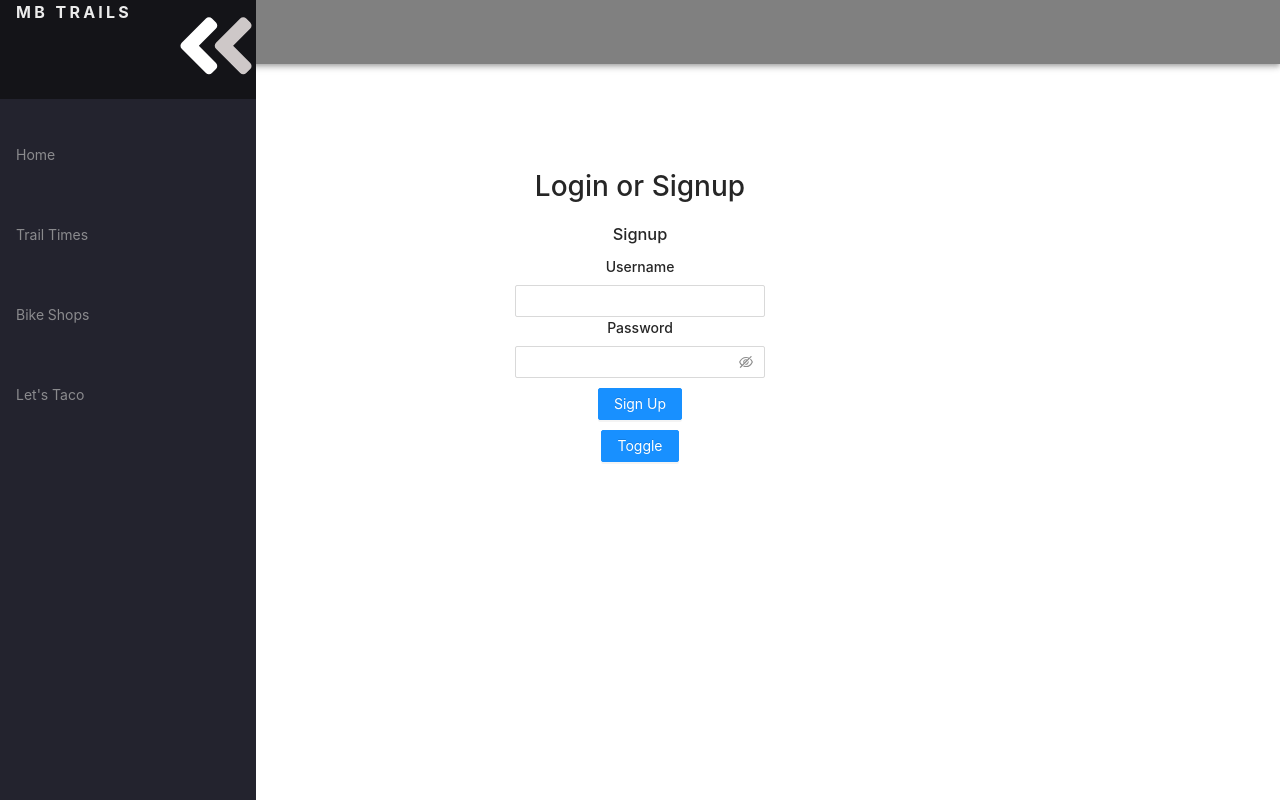
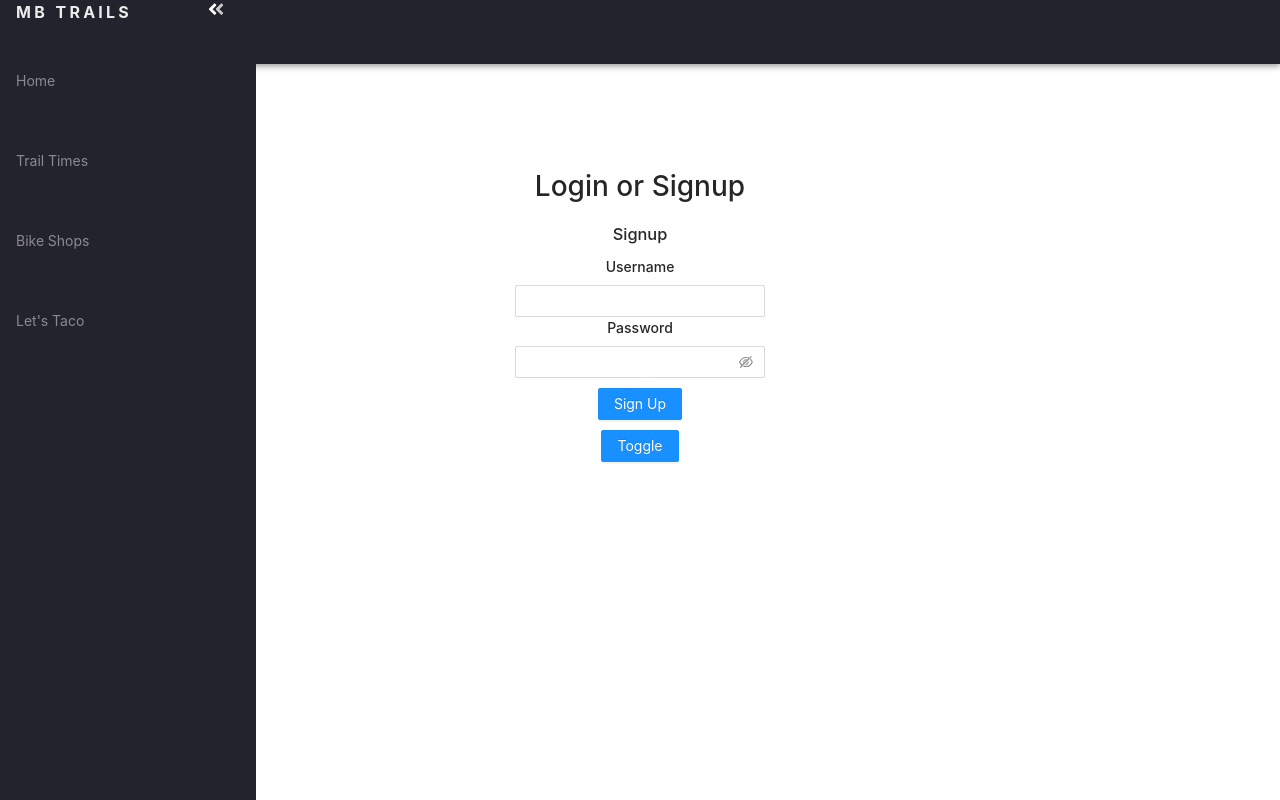
Before and after one commit to hjpaul7/red-badge-client, a React (Create React App) app: page / in a window 1280 px wide. Built offline with nearby package versions, Linux system fonts and the light colour scheme.

Commit message:
sidebar fix

```diff
--- a/src/components/site/Sidebar.css
+++ b/src/components/site/Sidebar.css
@@ -105,10 +105,10 @@ main {
   margin-bottom: 1rem;
   text-align: center;
   color: var(--text-secondary);
-  background: var(--bg-secondary);
+  /* background: var(--bg-secondary); */
   font-size: 1rem;
   letter-spacing: 0.3ch;
-  width: 100%;
+  width: 75%;
 }
 
 .logo svg {
--- a/src/components/site/Sidebar.tsx
+++ b/src/components/site/Sidebar.tsx
@@ -48,7 +48,7 @@ export default class Sidebar extends React.Component<acceptedProps, {}> {
                 role="img"
                 xmlns="http://www.w3.org/2000/svg"
                 viewBox="0 0 448 512"
-                className="svg-inline--fa fa-angle-double-right fa-w-14 fa-5x"
+                // className="svg-inline--fa fa-angle-double-right fa-w-14 fa-5x"
               >
                 <g className="fa-group">
                   <path
--- a/src/home/Navbar.tsx
+++ b/src/home/Navbar.tsx
@@ -47,7 +47,7 @@ export default class Navbar extends React.Component<acceptedProps, {}> {
 
   render() {
     return (
-      <AppBar position="static" style={{ backgroundColor: "gray" }}>
+      <AppBar position="static" style={{ backgroundColor: "#23232e" }}>
         <Toolbar className="classes.color">
           <Typography
             variant="h6"
```
